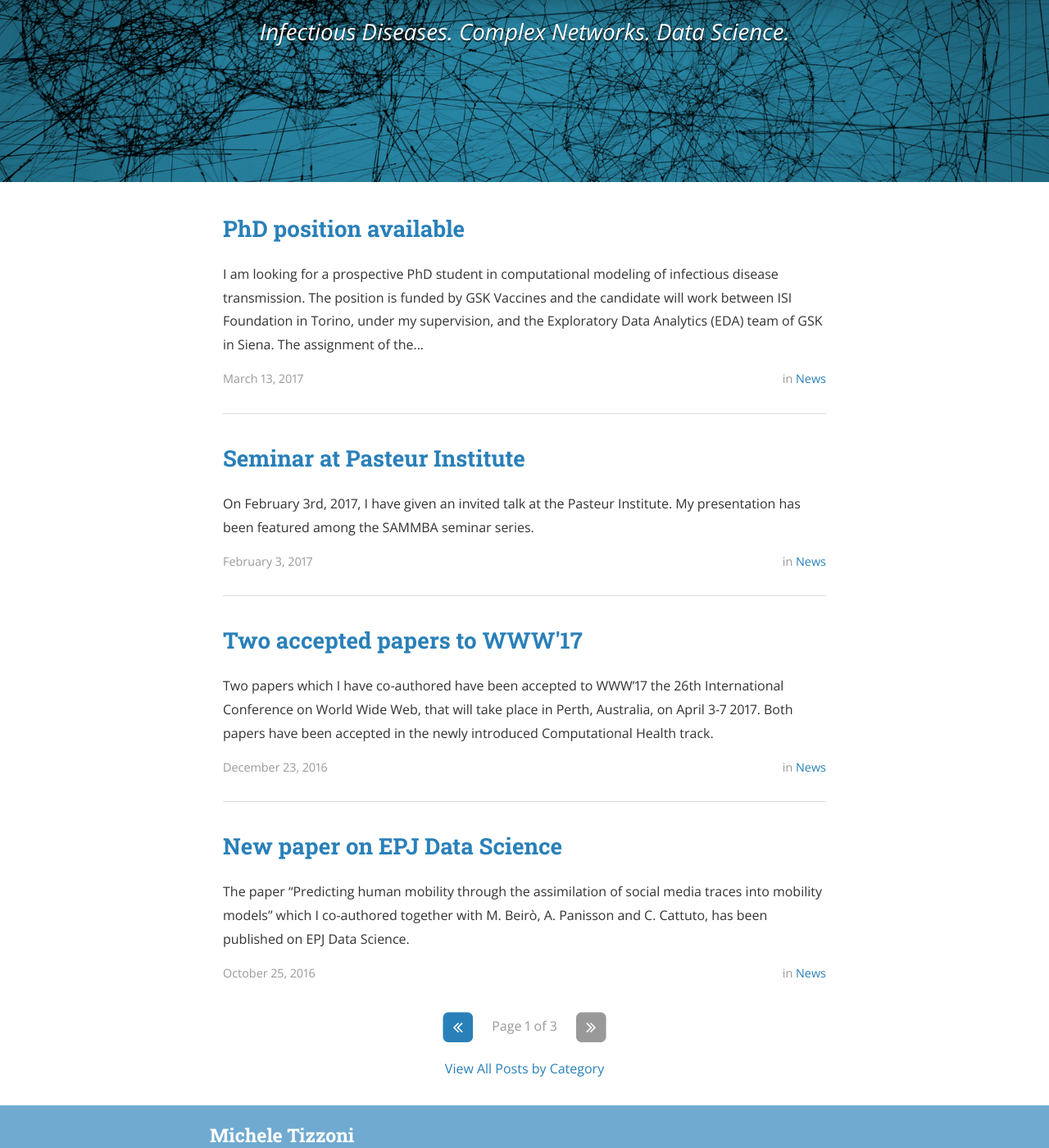
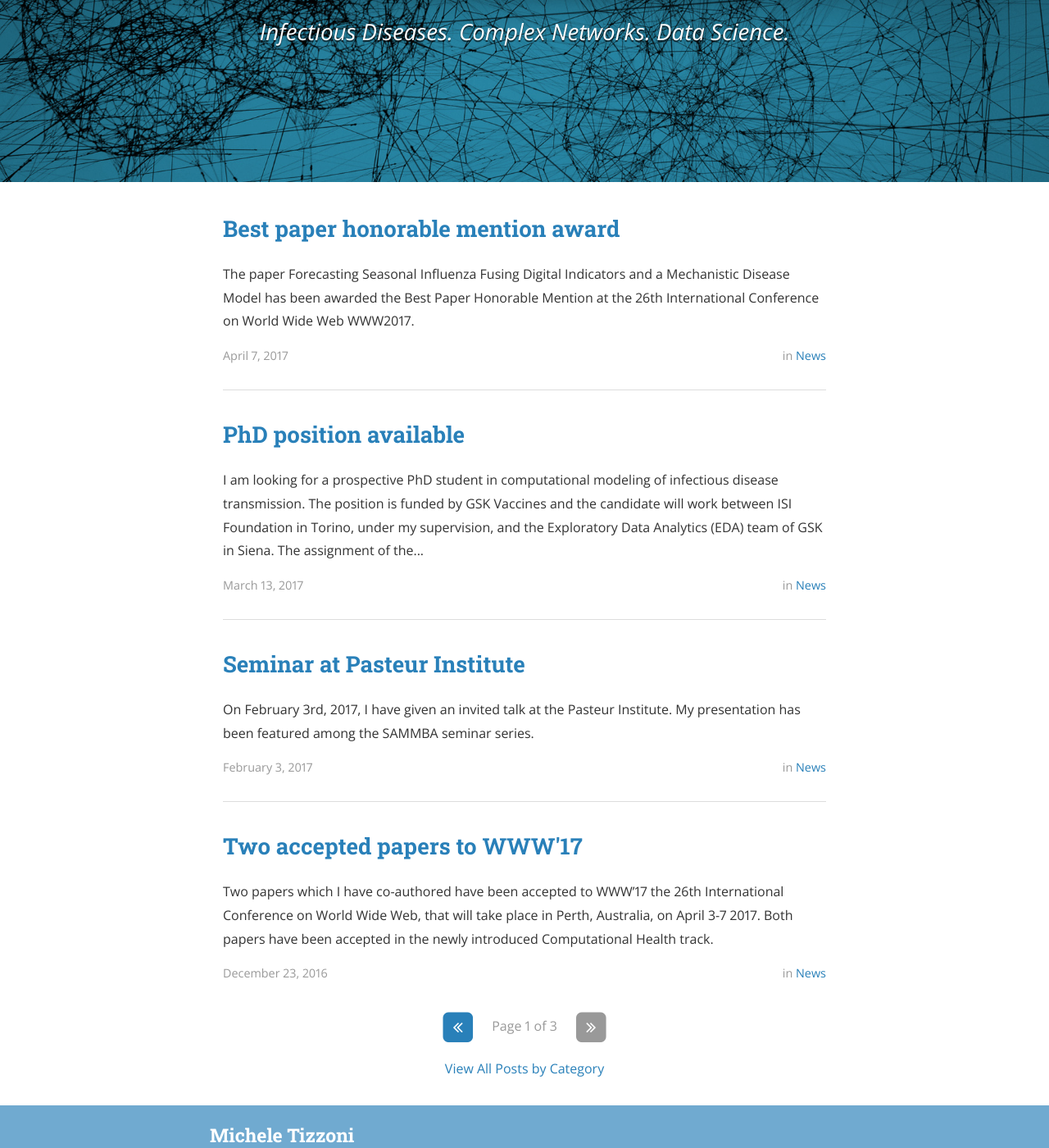
Before and after one commit to micheletizzoni/micheletizzoni.github.io, a Jekyll site: the page built from index.html, in a window 1280 px wide and 1400 px high, scrolled down 296 px. Shown: the whole window at 82% size. Built offline with Jekyll 4.4.1, drawn with Linux system fonts in a browser that asks for light colours; nearby versions of some CDN libraries; the list of posts is cut into pages by our own code; a style sheet for code colours, icons or effects is not loaded.

Commit message:
Best paper honorable mention www17

```diff
--- a/3_publications.md
+++ b/3_publications.md
@@ -22,6 +22,7 @@ Check out my profile on [Google Scholar][scholar].
   <li>Q. Zhang, N. Perra, D. Perrotta, D. Paolotti, <strong>M. Tizzoni</strong>, A. Vespignani<br>
   <a href="http://papers.www2017.com.au.s3-website-ap-southeast-2.amazonaws.com/proceedings/p311.pdf">Forecasting seasonal influenza fusing digital indicators and mechanistic disease models</a><br>
   WWW2017 Proceedings of the 26th International Conference on World Wide Web (2017)<br>
+  <strong>Best Paper Honorable Mention Award</strong>
   </li>
   <br>
 
--- /dev/null
+++ b/_posts/2017-04-07-best-paper-www17.markdown
@@ -0,0 +1,9 @@
+---
+layout: post
+title:  "Best paper honorable mention award"
+date:  2017-04-07 10:00:00
+author: Michele Tizzoni
+categories: news
+#cover:  "assets/instacode.png"
+---
+The paper [Forecasting Seasonal Influenza Fusing Digital Indicators and a Mechanistic Disease Model](http://papers.www2017.com.au.s3-website-ap-southeast-2.amazonaws.com/proceedings/p311.pdf) has been awarded the Best Paper Honorable Mention at the [26th International Conference on World Wide Web WWW2017](http://www.www2017.com.au).
```
